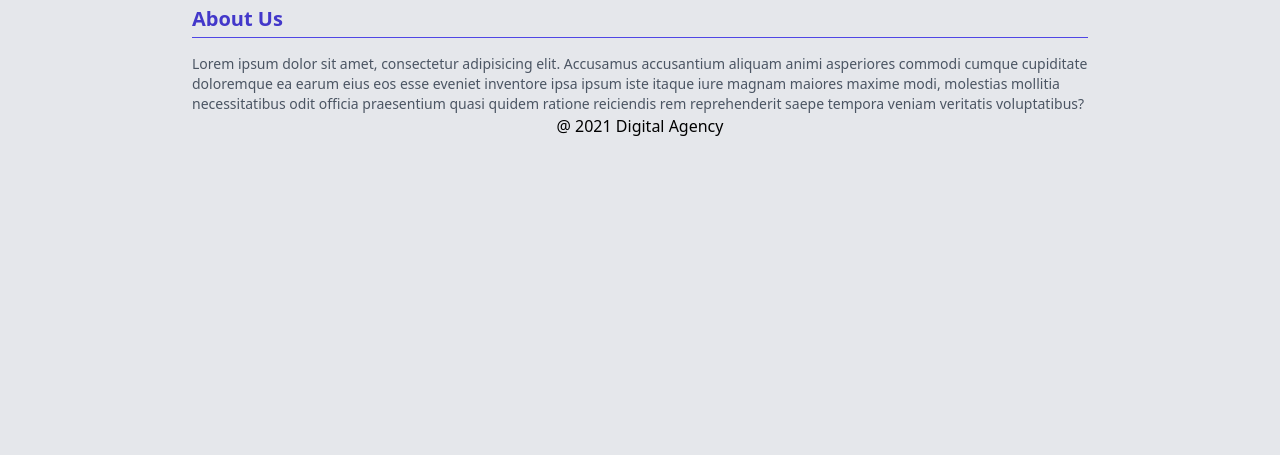
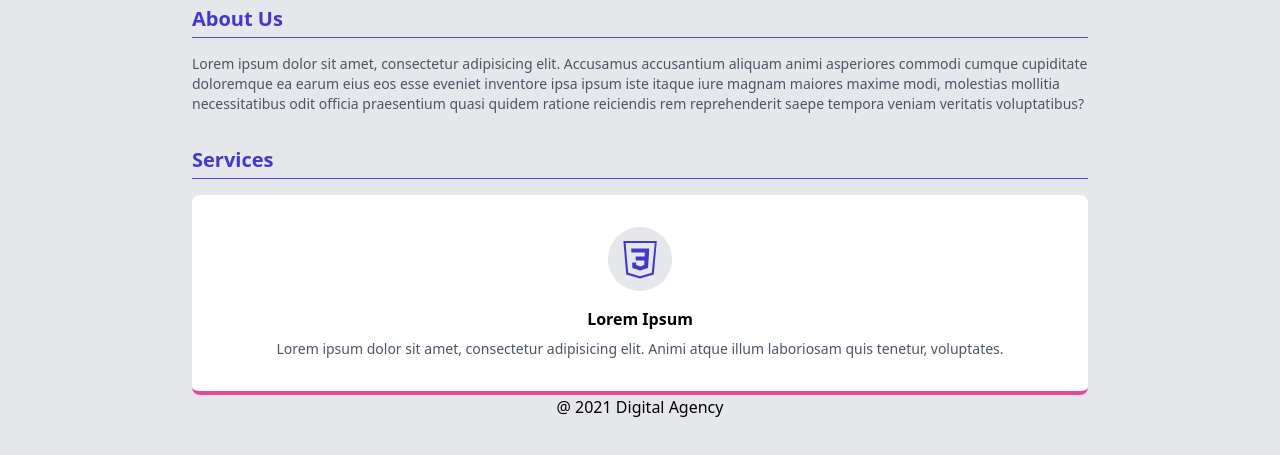
Before and after one commit to abulyousuf/agency-tailwindcss, a plain HTML site: page index.html in a window 1280 px wide. Shown: the part 243-698 px from the top of the page. Drawn offline with nearby package versions, Linux system fonts and the light colour scheme.

Commit message:
Add card

```diff
--- a/index.html
+++ b/index.html
@@ -41,6 +41,24 @@
         <div class="max-w-4xl mx-4">
             <h2 class="pb-1 font-bold text-xl text-indigo-700 border-b border-indigo-600">About Us</h2>
             <p class="text-sm mt-4 text-gray-600">Lorem ipsum dolor sit amet, consectetur adipisicing elit. Accusamus accusantium aliquam animi asperiores commodi cumque cupiditate doloremque ea earum eius eos esse eveniet inventore ipsa ipsum iste itaque iure magnam maiores maxime modi, molestias mollitia necessitatibus odit officia praesentium quasi quidem ratione reiciendis rem reprehenderit saepe tempora veniam veritatis voluptatibus?</p>
+
+            <h2 class="mt-8 pb-1 font-bold text-xl text-indigo-700 border-b border-indigo-600">Services</h2>
+
+            <div class="">
+                <div class="mt-4">
+                    <div class="bg-white p-8 border-b-4 border-pink-500 rounded-lg flex flex-col items-center">
+                        <div class="bg-gray-200 text-indigo-700 w-16 p-2 rounded-full">
+                            <svg class="h-12 w-12 fill-current" xmlns="http://www.w3.org/2000/svg" viewBox="0 0 24 24"><path d="M18.9 19.7l-6.9 2-6.9-2L3.7 3h16.7c-.5 5.6-1 11.1-1.5 16.7zM19.4 4H4.8l1.3 14.9 5.9 1.7 5.9-1.7L19.4 4zM8.1 13.8h2V15l2 .7 2-.7.1-2.2H9.9l-.1-2h4.5l.1-2H7.7l-.1-2h9l-.2 3.9-.4 5.8-3.9 1.3-3.9-1.3-.1-2.7z" fill-rule="evenodd" clip-rule="evenodd"/></svg>
+                        </div>
+                            <div class="mt-4 font-bold">Lorem Ipsum</div>
+                            <div class="mt-2 text-sm text-gray-600 text-center">Lorem ipsum dolor sit amet, consectetur adipisicing elit. Animi atque illum laboriosam quis tenetur, voluptates.</div>
+                    </div>
+                </div>
+
+                <div></div>
+
+                <div></div>
+            </div>
         </div>
     </main>
 
```
